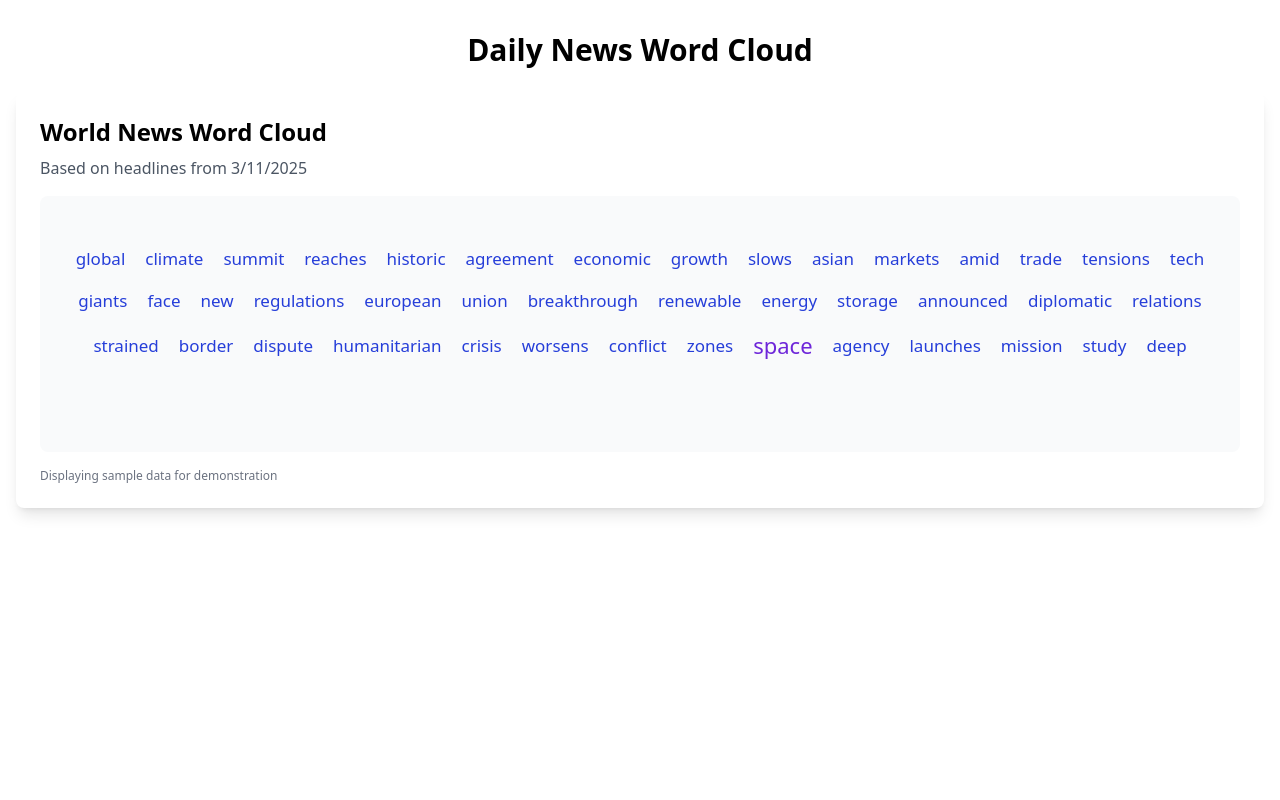
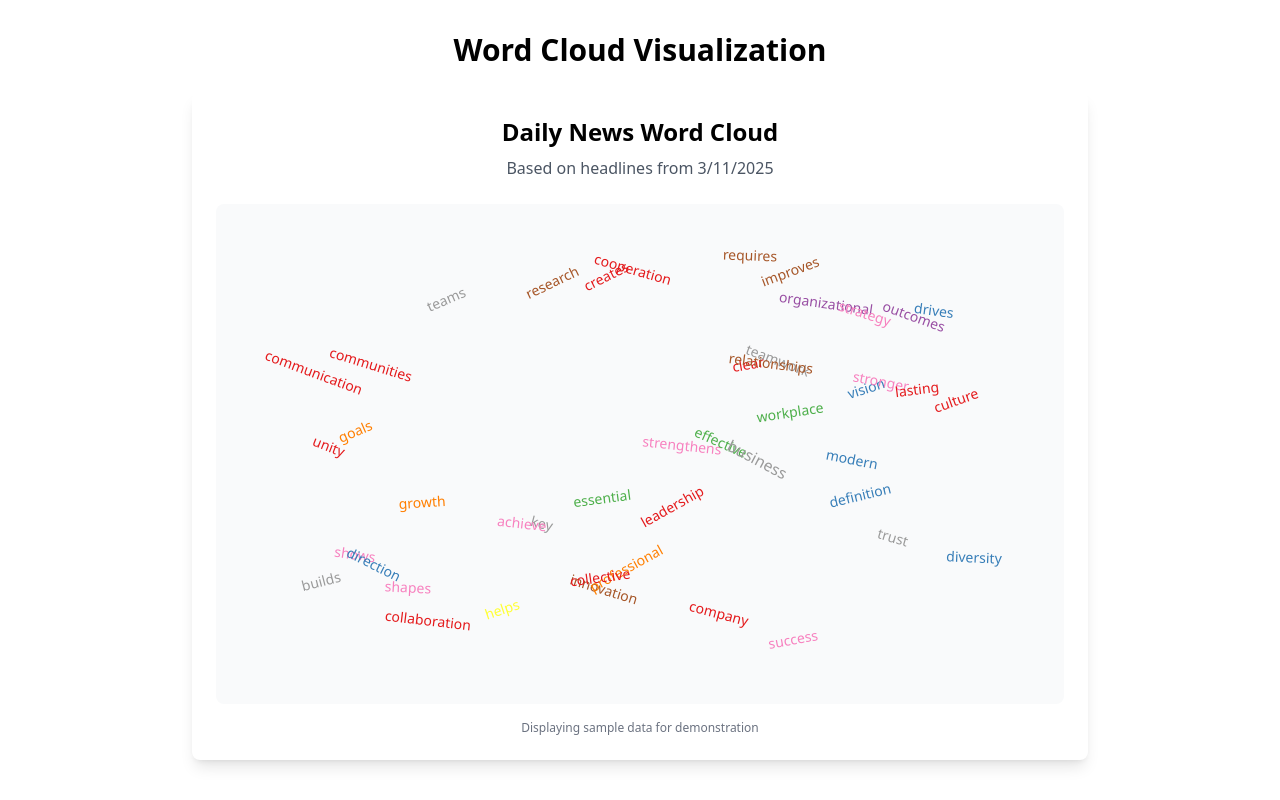
Before and after one commit to chrisbell709/news-word-cloud, a Next.js app: page / in a window 1280 px wide. Built offline with nearby package versions, Linux system fonts and the light colour scheme.

Commit message:
Update index.js

```diff
--- a/pages/index.js
+++ b/pages/index.js
@@ -3,16 +3,16 @@ import React from 'react';
 import dynamic from 'next/dynamic';
 
 // Use dynamic import to prevent hydration issues
-const WorldNewsWordCloud = dynamic(
-  () => import('../components/WorldNewsWordCloud'),
+const BubbleWordCloud = dynamic(
+  () => import('../components/BubbleWordCloud'),
   { ssr: false }
 );
 
 export default function Home() {
   return (
     <div className="container mx-auto py-8 px-4">
-      <h1 className="text-3xl font-bold mb-6 text-center">Daily News Word Cloud</h1>
-      <WorldNewsWordCloud />
+      <h1 className="text-3xl font-bold mb-6 text-center">Word Cloud Visualization</h1>
+      <BubbleWordCloud />
     </div>
   );
 }
```
